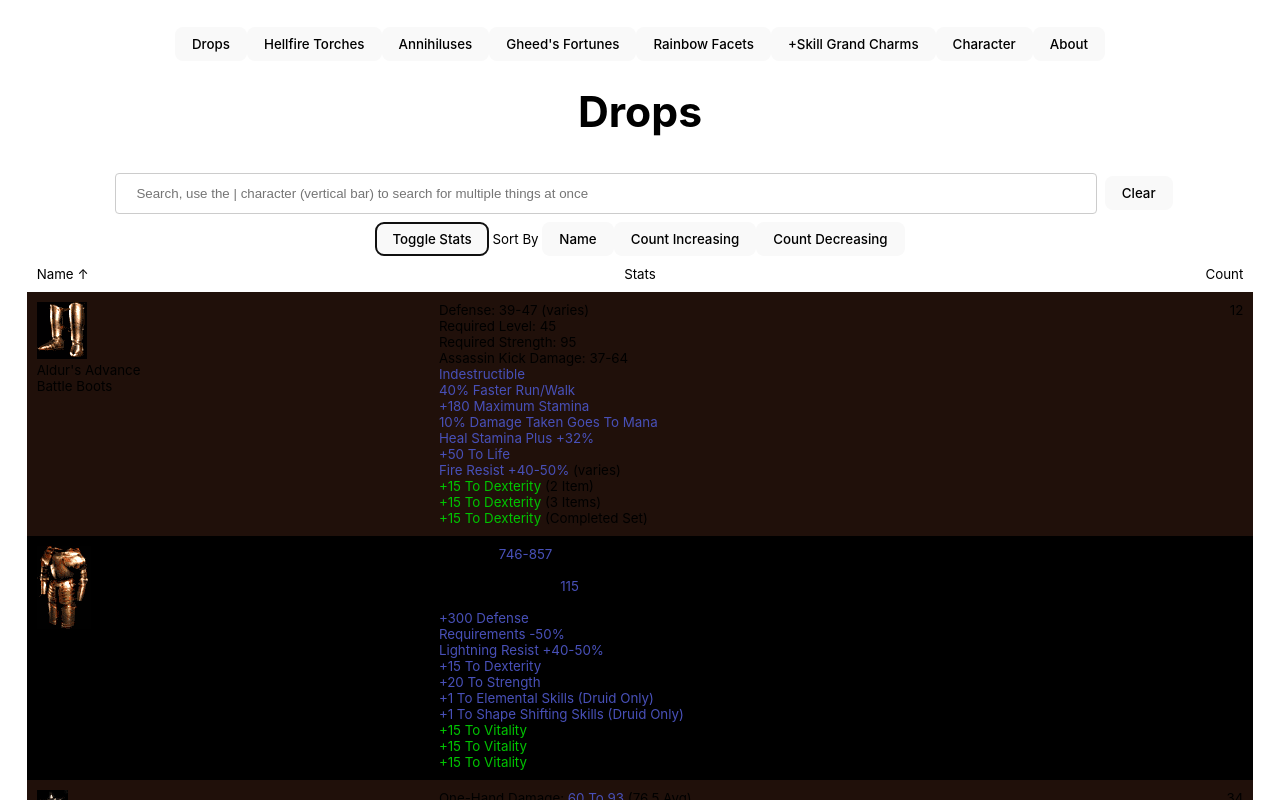
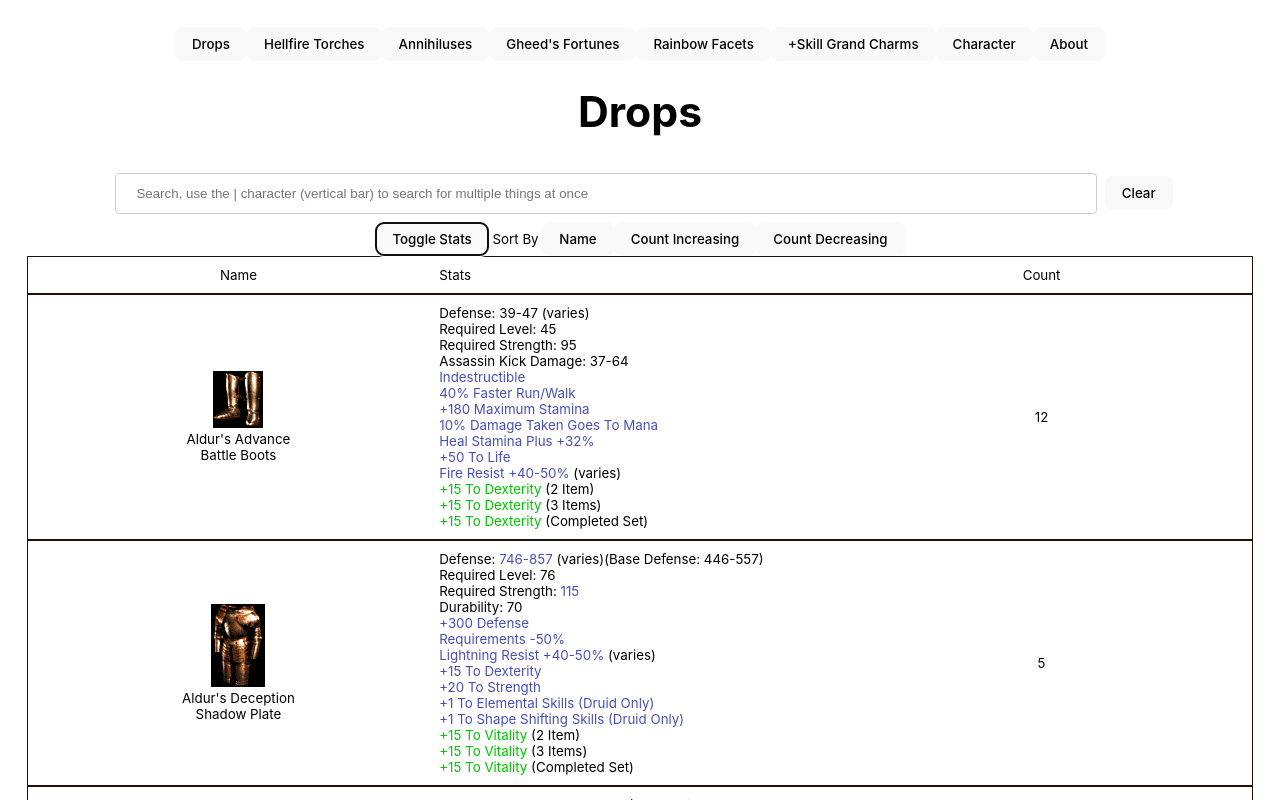
Before and after one commit to geoffreykwan/diablo-2-drops-on-the-way-to-level-99, a Vue app: page /drops in a window 1280 px wide. Both pictures are taken after a click on the button "Toggle Stats". Shown: the top 800 px of the page. Built offline with nearby package versions, Linux system fonts and the light colour scheme.

Commit message:
feat(Drops Page): Center align name and count when showing stats

```diff
--- a/src/styles/drops.css
+++ b/src/styles/drops.css
@@ -2,12 +2,14 @@
   display: grid;
   grid-template-columns: 1fr 1fr;
   padding: 10px;
+  /* border: 1px solid #20100a; */
 }
 
 .grid-container-3 {
   display: grid;
   grid-template-columns: 1fr 1fr 1fr;
   padding: 10px;
+  border: 1px solid #20100a;
 }
 
 .items > div:nth-child(odd) {
@@ -16,6 +18,10 @@
 
 .items > div:nth-child(even) {
     background-color: black;
+}
+
+.item {
+  border: 1px solid #20100a;
 }
 
 .stat-line {
@@ -28,6 +34,11 @@
   text-align: left;
 }
 
+.align-center {
+  display: grid;
+  place-items: center;
+}
+
 .align-right {
   text-align: right;
 }
--- a/src/views/Drops.vue
+++ b/src/views/Drops.vue
@@ -10,28 +10,33 @@
   <button @click="sortNumerically">Count Increasing</button>
   <button @click="sortNumericallyReverse">Count Decreasing</button>
   <div :class="{ 'grid-container-2': !showStats, 'grid-container-3': showStats }">
-    <div class="align-left" @click="sortByName">Name
-      <span v-if="nameSortDirection === 'asc'">&uarr;</span>
-      <span v-if="nameSortDirection === 'desc'">&darr;</span>
+    <div :class="{ 'align-left': !showStats, 'align-center': showStats }" @click="sortByName">Name
+      <!-- <span v-if="nameSortDirection === 'asc'">&uarr;</span>
+      <span v-if="nameSortDirection === 'desc'">&darr;</span> -->
     </div>
-    <div v-if="showStats">Stats</div>
-    <div class="align-right" @click="sortByCount">Count
-      <span v-if="countSortDirection === 'asc'">&uarr;</span>
-      <span v-if="countSortDirection === 'desc'">&darr;</span>
+    <div v-if="showStats" class="align-left">Stats</div>
+    <div :class="{ 'align-right': !showStats, 'align-center': showStats }" @click="sortByCount">
+      Count
+      <!-- <span v-if="countSortDirection === 'asc'">&uarr;</span>
+      <span v-if="countSortDirection === 'desc'">&darr;</span> -->
     </div>
   </div>
-  <div class="items">
+  <div :class="{ 'items': !showStats, 'items-with-stats': showStats }">
     <div v-for="item in filteredItems" :key="item.name"
       :class="{ 'grid-container-2': !showStats, 'grid-container-3': showStats }">
-      <div class="align-left">
-        <img v-if="showStats" :src="'../src/assets/' + item.image" />
-        <li class="stat-line">{{ item.name }}</li>
-        <li v-if="showStats" class="stat-line">{{ item.type }}</li>
+      <div :class="{ 'align-left': !showStats, 'align-center': showStats }">
+        <div>
+          <li class="stat-line"><img v-if="showStats" :src="'../src/assets/' + item.image" /></li>
+          <li class="stat-line">{{ item.name }}</li>
+          <li v-if="showStats" class="stat-line">{{ item.type }}</li>
+        </div>
       </div>
       <div v-if="showStats">
         <li v-for="stat in item.stats" v-html="stat" class="stat-line align-left"></li>
       </div>
-      <div class="align-right">{{ drops[item.name] ?? 0 }}</div>
+      <div :class="{ 'align-right': !showStats, 'align-center': showStats }">
+        {{ drops[item.name] ?? 0 }}
+      </div>
     </div>
   </div>
 </template>
```
